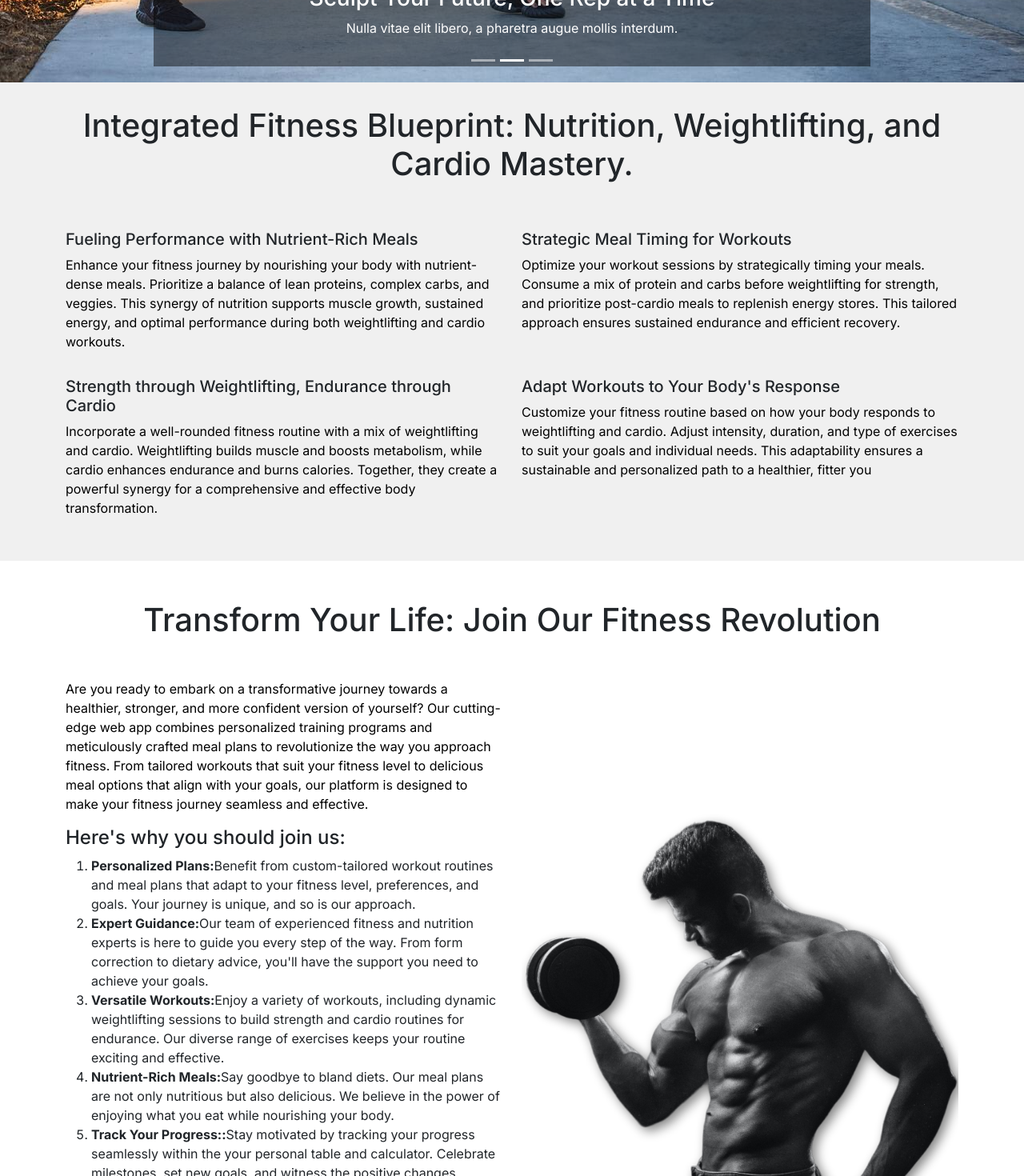
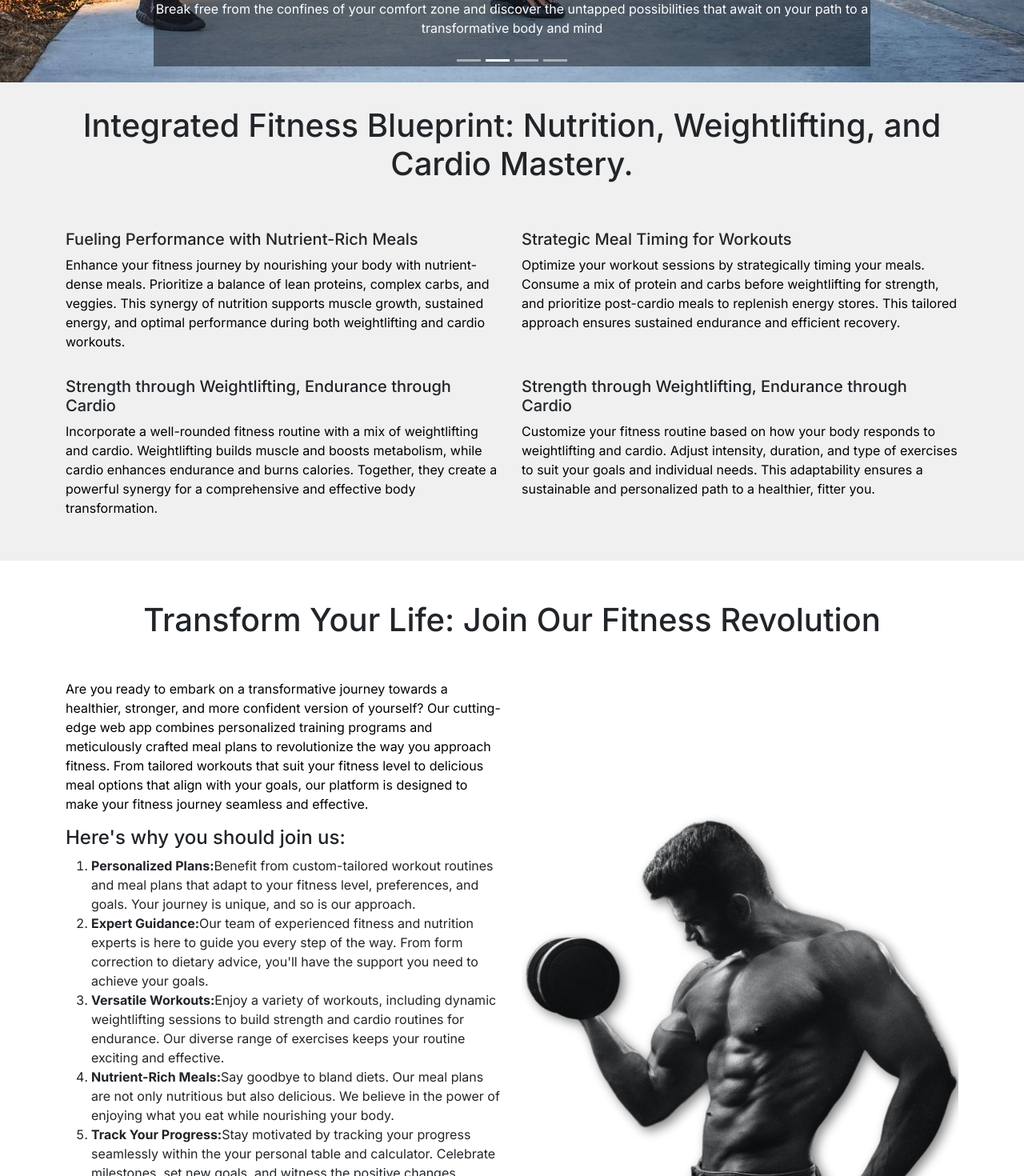
Before and after one commit to ivanStefanovBalinov/body-helper-site, a Next.js app in the folder body-helper-web/: page / in a window 1280 px wide. Shown: the part 800-2270 px from the top of the page at 80% size. Built offline with nearby package versions, Linux system fonts and the light colour scheme; no server answers.

Commit message:
Refactoring some lines

```diff
--- a/body-helper-web/src/app/page.js
+++ b/body-helper-web/src/app/page.js
@@ -3,6 +3,47 @@ import HeroCarousel from "@/components/HeroCarousel";
 import { Button, Col, Container, Image, Row } from "react-bootstrap";
 
 export default function Home() {
+  const firstSectionContent = [
+    {
+      title: "Fueling Performance with Nutrient-Rich Meals",
+      text: "Enhance your fitness journey by nourishing your body with nutrient-dense meals. Prioritize a balance of lean proteins, complex carbs, and veggies. This synergy of nutrition supports muscle growth, sustained energy, and optimal performance during both weightlifting and cardio workouts.",
+    },
+    {
+      title: "Strategic Meal Timing for Workouts",
+      text: "Optimize your workout sessions by strategically timing your meals. Consume a mix of protein and carbs before weightlifting for strength, and prioritize post-cardio meals to replenish energy stores. This tailored approach ensures sustained endurance and efficient recovery.",
+    },
+    {
+      title: "Strength through Weightlifting, Endurance through Cardio",
+      text: "Incorporate a well-rounded fitness routine with a mix of weightlifting and cardio. Weightlifting builds muscle and boosts metabolism, while cardio enhances endurance and burns calories. Together, they create a powerful synergy for a comprehensive and effective body transformation.",
+    },
+    {
+      title: "Strength through Weightlifting, Endurance through Cardio",
+      text: "Customize your fitness routine based on how your body responds to weightlifting and cardio. Adjust intensity, duration, and type of exercises to suit your goals and individual needs. This adaptability ensures a sustainable and personalized path to a healthier, fitter you.",
+    },
+  ];
+
+  const orderedListData = [
+    {
+      strong: "Personalized Plans:",
+      text: "Benefit from custom-tailored workout routines and meal plans that adapt to your fitness level, preferences, and goals. Your journey is unique, and so is our approach.",
+    },
+    {
+      strong: "Expert Guidance:",
+      text: "Our team of experienced fitness and nutrition experts is here to guide you every step of the way. From form correction to dietary advice, you'll have the support you need to achieve your goals.",
+    },
+    {
+      strong: "Versatile Workouts:",
+      text: "Enjoy a variety of workouts, including dynamic weightlifting sessions to build strength and cardio routines for endurance. Our diverse range of exercises keeps your routine exciting and effective.",
+    },
+    {
+      strong: "Nutrient-Rich Meals:",
+      text: "Say goodbye to bland diets. Our meal plans are not only nutritious but also delicious. We believe in the power of enjoying what you eat while nourishing your body.",
+    },
+    {
+      strong: "Track Your Progress:",
+      text: "Stay motivated by tracking your progress seamlessly within the your personal table and calculator. Celebrate milestones, set new goals, and witness the positive changes happening in your body and mind.",
+    },
+  ];
   return (
     <>
       <section className="hero-section-home">
@@ -16,48 +57,12 @@ export default function Home() {
                 Integrated Fitness Blueprint: Nutrition, Weightlifting, and
                 Cardio Mastery.
               </h1>
-              <Col md={6} className="my-2">
-                <h5>Fueling Performance with Nutrient-Rich Meals</h5>
-                <p>
-                  Enhance your fitness journey by nourishing your body with
-                  nutrient-dense meals. Prioritize a balance of lean proteins,
-                  complex carbs, and veggies. This synergy of nutrition supports
-                  muscle growth, sustained energy, and optimal performance
-                  during both weightlifting and cardio workouts.
-                </p>
-              </Col>
-              <Col md={6} className="my-2">
-                <h5>Strategic Meal Timing for Workouts</h5>
-                <p>
-                  Optimize your workout sessions by strategically timing your
-                  meals. Consume a mix of protein and carbs before weightlifting
-                  for strength, and prioritize post-cardio meals to replenish
-                  energy stores. This tailored approach ensures sustained
-                  endurance and efficient recovery.
-                </p>
-              </Col>
-              <Col md={6} className="my-2">
-                <h5>
-                  Strength through Weightlifting, Endurance through Cardio
-                </h5>
-                <p>
-                  Incorporate a well-rounded fitness routine with a mix of
-                  weightlifting and cardio. Weightlifting builds muscle and
-                  boosts metabolism, while cardio enhances endurance and burns
-                  calories. Together, they create a powerful synergy for a
-                  comprehensive and effective body transformation.
-                </p>
-              </Col>
-              <Col md={6} className="my-2">
-                <h5>Adapt Workouts to Your Body's Response</h5>
-                <p>
-                  Customize your fitness routine based on how your body responds
-                  to weightlifting and cardio. Adjust intensity, duration, and
-                  type of exercises to suit your goals and individual needs.
-                  This adaptability ensures a sustainable and personalized path
-                  to a healthier, fitter you
-                </p>
-              </Col>
+              {firstSectionContent.map((column, index) => (
+                <Col md={6} className="my-2" key={index + 1}>
+                  <h5>{column.title}</h5>
+                  <p>{column.text}</p>
+                </Col>
+              ))}
             </Row>
           </Container>
         </section>
@@ -81,39 +86,12 @@ export default function Home() {
 
                 <h4>Here's why you should join us:</h4>
                 <ol>
-                  <li>
-                    <strong>Personalized Plans:</strong>
-                    Benefit from custom-tailored workout routines and meal plans
-                    that adapt to your fitness level, preferences, and goals.
-                    Your journey is unique, and so is our approach.
-                  </li>
-                  <li>
-                    <strong>Expert Guidance:</strong>
-                    Our team of experienced fitness and nutrition experts is
-                    here to guide you every step of the way. From form
-                    correction to dietary advice, you'll have the support you
-                    need to achieve your goals.
-                  </li>
-                  <li>
-                    <strong>Versatile Workouts:</strong>
-                    Enjoy a variety of workouts, including dynamic weightlifting
-                    sessions to build strength and cardio routines for
-                    endurance. Our diverse range of exercises keeps your routine
-                    exciting and effective.
-                  </li>
-                  <li>
-                    <strong>Nutrient-Rich Meals:</strong>
-                    Say goodbye to bland diets. Our meal plans are not only
-                    nutritious but also delicious. We believe in the power of
-                    enjoying what you eat while nourishing your body.
-                  </li>
-                  <li>
-                    <strong>Track Your Progress::</strong>
-                    Stay motivated by tracking your progress seamlessly within
-                    the your personal table and calculator. Celebrate
-                    milestones, set new goals, and witness the positive changes
-                    happening in your body and mind.
-                  </li>
+                  {orderedListData.map((li, index) => (
+                    <li key={index + 1}>
+                      <strong>{li.strong}</strong>
+                      {li.text}
+                    </li>
+                  ))}
                 </ol>
                 <h5>
                   Are you ready to revolutionize your fitness journey? Join us
--- a/body-helper-web/src/components/Header.jsx
+++ b/body-helper-web/src/components/Header.jsx
@@ -5,8 +5,9 @@ import { signIn, signOut, useSession } from "next-auth/react";
 import { FaUser } from "react-icons/fa";
 import Link from "next/link";
 const Header = () => {
-  const { data: session } = useSession();
+  const { data: session, status } = useSession();
 
+  console.log("CLIENT:", session, "STATUS:", status);
   const navItems = [
     { path: "/", title: "Home" },
     { path: "/recipes", title: "Recipes" },
--- a/body-helper-web/src/components/HeroCarousel.jsx
+++ b/body-helper-web/src/components/HeroCarousel.jsx
@@ -3,38 +3,40 @@ import React from "react";
 import { Carousel, Image } from "react-bootstrap";
 
 const HeroCarousel = () => {
+  const carouselInfo = [
+    {
+      image: "/carousel-1.jpg",
+      header: "Elevate Your Limits, Embrace Your Potential",
+      text: "Break free from the confines of your comfort zone and discover the untapped possibilities that await on your path to a transformative body and mind",
+    },
+    {
+      image: "/carousel-3.jpg",
+      header: "Sculpt Your Future, One Rep at a Time",
+      text: "Break free from the confines of your comfort zone and discover the untapped possibilities that await on your path to a transformative body and mind",
+    },
+    {
+      image: "/carousel-1.jpg",
+      header: "Elevate Your Limits, Embrace Your Potential",
+      text: "Break free from the confines of your comfort zone and discover the untapped possibilities that await on your path to a transformative body and mind.",
+    },
+    {
+      image: "/carousel-2.jpg",
+      header: "Unleash Your Inner Warrior",
+      text: "Forge the body you desire and sculpt a future of vitality and confidence, rep by rep, as you rewrite the narrative of your own physical evolution.",
+    },
+  ];
   return (
     <>
       <Carousel>
-        <Carousel.Item>
-          <Image src="/carousel-1.jpg" fluid className="carousel-image" />
-          <Carousel.Caption>
-            <h3>Elevate Your Limits, Embrace Your Potential</h3>
-            <p>
-              Break free from the confines of your comfort zone and discover the
-              untapped possibilities that await on your path to a transformative
-              body and mind.
-            </p>
-          </Carousel.Caption>
-        </Carousel.Item>
-        <Carousel.Item>
-          <Image src="/carousel-3.jpg" fluid className="carousel-image" />
-          <Carousel.Caption>
-            <h3>Sculpt Your Future, One Rep at a Time</h3>
-            <p>Nulla vitae elit libero, a pharetra augue mollis interdum.</p>
-          </Carousel.Caption>
-        </Carousel.Item>
-        <Carousel.Item>
-          <Image src="/carousel-2.jpg" fluid className="carousel-image" />
-          <Carousel.Caption>
-            <h3>"Unleash Your Inner Warrior</h3>
-            <p>
-              Forge the body you desire and sculpt a future of vitality and
-              confidence, rep by rep, as you rewrite the narrative of your own
-              physical evolution.
-            </p>
-          </Carousel.Caption>
-        </Carousel.Item>
+        {carouselInfo.map((item, index) => (
+          <Carousel.Item key={index + 1}>
+            <Image src={item.image} fluid className="carousel-image" />
+            <Carousel.Caption>
+              <h3>{item.header}</h3>
+              <p>{item.text}</p>
+            </Carousel.Caption>
+          </Carousel.Item>
+        ))}
       </Carousel>
     </>
   );
```
Also changed, not shown: body-helper-web/src/app/api/auth/[...nextauth]/route.js (+17 -5 lines), body-helper-web/src/components/AuthButton.jsx (deleted, +0 -27 lines).
